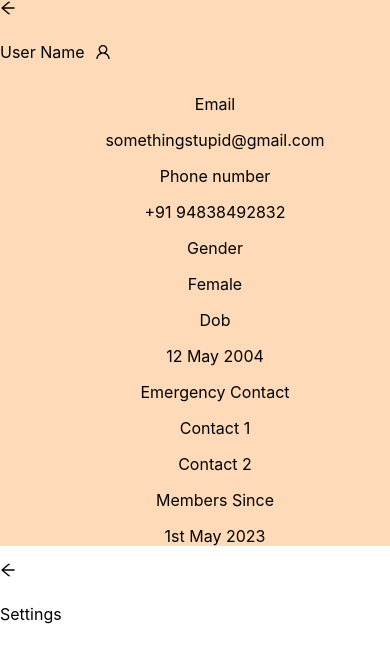
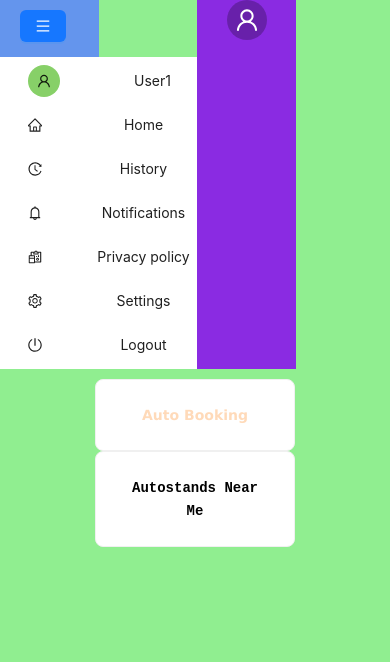
Before and after one commit to vinayakac/Google-page, a React (Create React App) app in the folder taxi-booking/: page /settings in a window 390 px wide. Shown: the top 662 px of the page. Built offline with nearby package versions, Linux system fonts and the light colour scheme; the HTML template or start-up script is replaced by a standard one.

Commit message:
Started to add some styles in the navbar and alignents

```diff
--- a/taxi-booking/src/App.js
+++ b/taxi-booking/src/App.js
@@ -1,18 +1,18 @@
 // import logo from './logo.svg';
 // import NavBar from './Components/Navigation';
-// import DashboardComponents from './Components/Dashboard';
+import DashboardComponents from './Components/Dashboard';
 import './App.css';
-import ProfilePage from './Components/Profilesection';
-import SettingPage from './Components/Settings';
+// import ProfilePage from './Components/Profilesection';
+// import SettingPage from './Components/Settings';
 // import Apps from './Components/Sample';
 
 function App() {
   return (
     <div className="App">
-      {/* <DashboardComponents/> */}
+      <DashboardComponents/>
       {/* <Apps/> */}
-      <ProfilePage/>
-      <SettingPage/>
+      {/* <ProfilePage/>
+      <SettingPage/> */}
     </div>
   );
 }
--- a/taxi-booking/src/Components/Profilesection.css
+++ b/taxi-booking/src/Components/Profilesection.css
@@ -1,6 +1,7 @@
 @media screen and (max-width: 480px) {
     .Profile-Section{
-        background-color: peachpuff;
+        /* background-color: peachpuff; */
+        font-family: monospace;
     }
 
 
@@ -23,4 +24,21 @@
         align-items: center;
 
     }
+
+    .Profile-Section-Body-Layout{
+        display: flex;
+        flex-direction: column;
+        row-gap: 10px;
+
+    }
+
+    .Profile-Section-Option-Lists-Subsection{
+        border-bottom: 1px solid black;
+
+    }
+
+    .Profile-Section-Option-Lists-Footersection{
+        border-top: 1px solid blueviolet;
+
+    }
 }
--- a/taxi-booking/src/Components/Profilesection.js
+++ b/taxi-booking/src/Components/Profilesection.js
@@ -21,33 +21,34 @@ export default function ProfilePage(){
                 </div>
             </div>
             <div className='Profile-Section-Body-Layout'>
-                <div className='{rofile-Section-Option-Lists'>
-                    <div>
+                <div className='Profile-Section-Option-Lists'>
+                    <div className="Profile-Section-Option-Lists-Subsection">
                         <ul>Email</ul>
                         <ul>somethingstupid@gmail.com</ul>
                     </div>
-                    <div>
+                    <div className="Profile-Section-Option-Lists-Subsection">
                         <ul>Phone number</ul>
                         <ul>+91 94838492832</ul>
                     </div>
-                    <div>
+                    <div className="Profile-Section-Option-Lists-Subsection">
                         <ul>Gender</ul>
                         <ul>Female</ul>
                     </div>
-                    <div>
+                    <div className="Profile-Section-Option-Lists-Subsection">
                         <ul>Dob</ul>
                         <ul>12 May 2004</ul>
                     </div>
-                    <div>
+                    <div className="Profile-Section-Option-Lists-Subsection">
                         <ul>Emergency Contact</ul>
                         <ul>Contact 1</ul>
                         <ul>Contact 2</ul>
                     </div>
-                    <div>
+
+                </div>
+                <div className="Profile-Section-Option-Lists-Footersection">
                         <ul>Members Since </ul>
                         <ul>1st May 2023</ul>
                     </div>
-                </div>
             </div>
 
 
--- a/taxi-booking/src/Components/SideMenu.js
+++ b/taxi-booking/src/Components/SideMenu.js
@@ -29,6 +29,15 @@ function getItem(label, key, icon, children, type) {
 // }}
 // icon={<UserOutlined />}
 // />
+// export function User1 (){
+//   return(
+//     <>
+//     <a href="/"></a>
+//     </>
+//   );
+// }
+
+
 
 const items = [
   getItem('User1', 'UwU', <Avatar  style={{backgroundColor: '#87d068',}}
@@ -69,7 +78,8 @@ const SideMenu = () => {
         className="SideMenu-Hamburger-Button"
         type="primary"
         onClick={toggleCollapsed}
-        style={{ marginBottom: 16 }}
+        style={{ marginBottom: 15, marginTop: 10,
+        marginLeft:-170 }}
       >
         {handleButtonClick ? <MenuOutlined />  : <MenuOutlined />}
       </Button>
@@ -78,7 +88,7 @@ const SideMenu = () => {
           defaultSelectedKeys={['1']}
           defaultOpenKeys={['sub1']}
           mode="inline"
-          theme="dark"
+          theme="light"
           inlineCollapsed={collapsed}
           items={items}
         />
```
